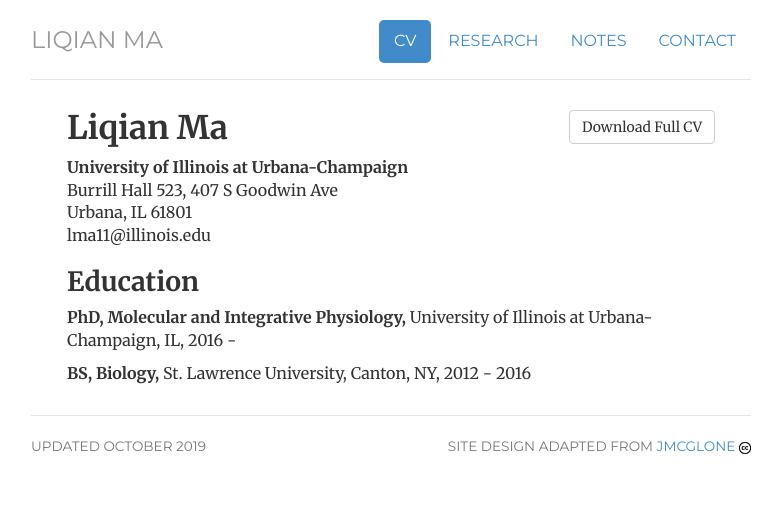
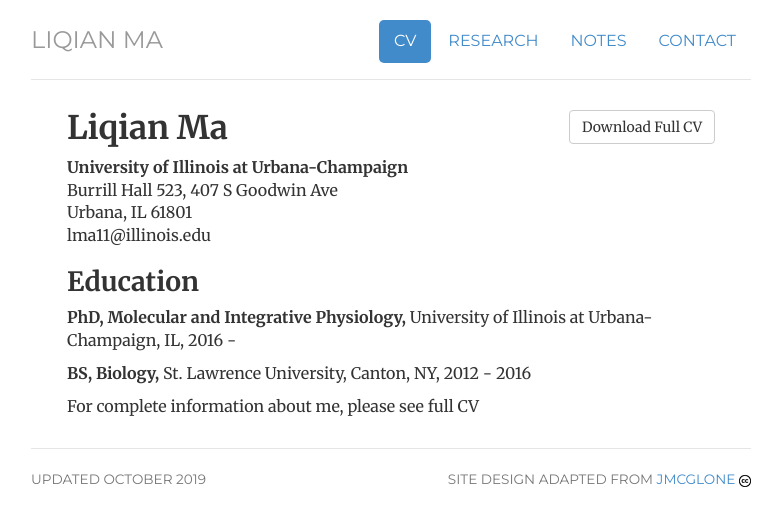
Before and after one commit to liqian-ma/liqian-ma.github.io, a Jekyll site: the page built from cv/index.html, in a window 1280 px wide. Shown: the top 526 px of the page, without its empty margins (249-1031 px from the left). Built offline with Jekyll 4.4.1, drawn with Linux system fonts in a browser that asks for light colours.

Commit message:
Update index.html

```diff
--- a/cv/index.html
+++ b/cv/index.html
@@ -34,4 +34,6 @@ description: Current CV for Liqian Ma
 				<p><strong>PhD, Molecular and Integrative Physiology,</strong> University of Illinois at Urbana-Champaign, IL, 2016 - </strong><br>
 				<p><strong>BS, Biology,</strong> St. Lawrence University, Canton, NY, 2012 - 2016</p>
 
+<p> For complete information about me, please see full CV </p>
+
 </div>
```
